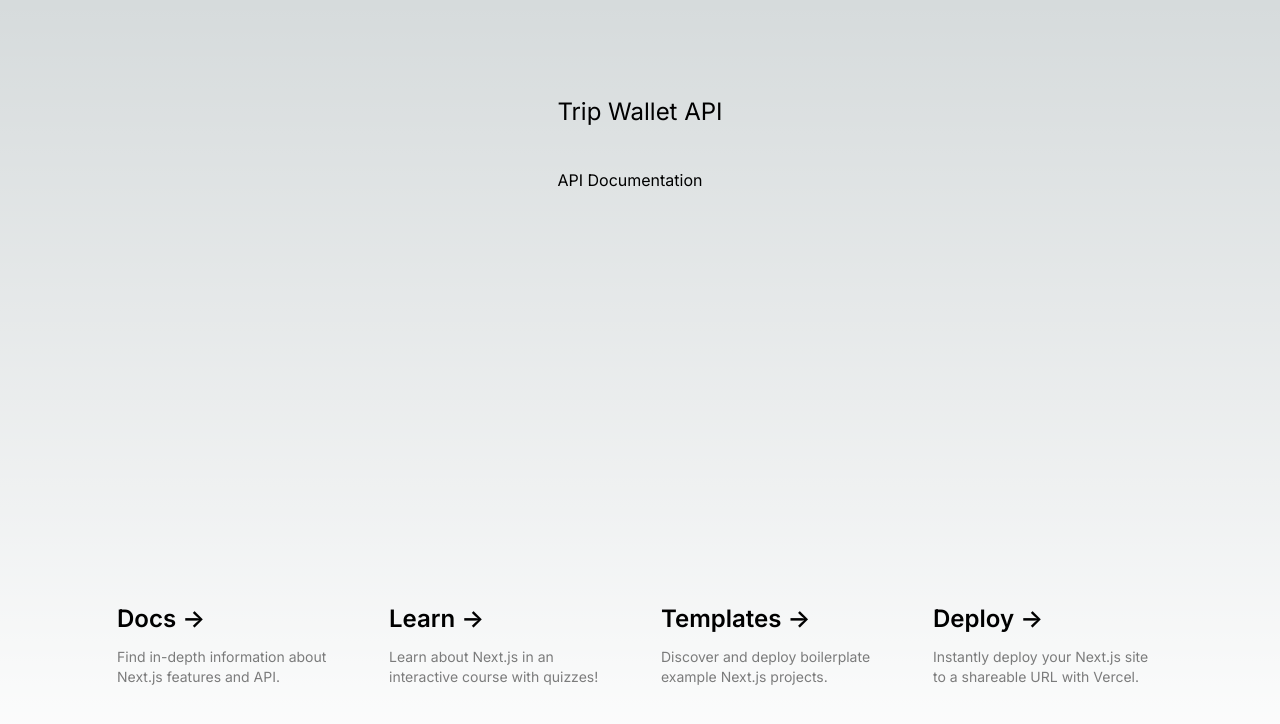
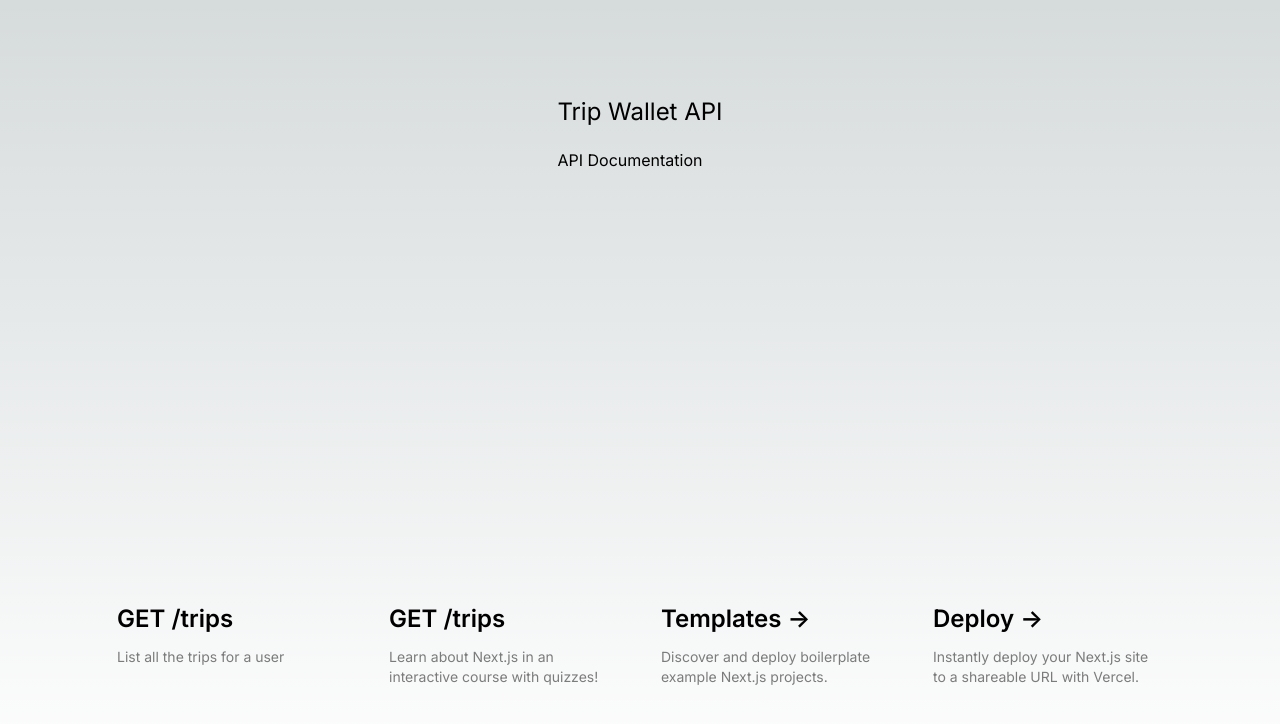
Before and after one commit to thatgirldorian/trip-wallet, a Next.js app: page / in a window 1280 px wide. Shown: the top 724 px of the page. Built offline with nearby package versions, Linux system fonts and the light colour scheme.

Commit message:
Added API copy

```diff
--- a/pages/index.js
+++ b/pages/index.js
@@ -9,8 +9,8 @@ export default function Home() {
       className={`flex min-h-screen flex-col items-center justify-between p-24 ${inter.className}`}
     >
       <div>
-        <p className="text-2xl pb-10">Trip Wallet API</p>
-        <p>API Documentation</p>
+        <p className="text-2xl pb-5">Trip Wallet API</p>
+        <p className="pb-5">API Documentation</p>
       </div>
 
       <div className="mb-32 grid text-center lg:mb-0 lg:grid-cols-4 lg:text-left">
@@ -20,14 +20,9 @@ export default function Home() {
           target="_blank"
           rel="noopener noreferrer"
         >
-          <h2 className={`mb-3 text-2xl font-semibold`}>
-            Docs{" "}
-            <span className="inline-block transition-transform group-hover:translate-x-1 motion-reduce:transform-none">
-              -&gt;
-            </span>
-          </h2>
+          <h2 className={`mb-3 text-2xl font-semibold`}>GET /trips </h2>
           <p className={`m-0 max-w-[30ch] text-sm opacity-50`}>
-            Find in-depth information about Next.js features and API.
+            List all the trips for a user
           </p>
         </a>
 
@@ -37,12 +32,7 @@ export default function Home() {
           target="_blank"
           rel="noopener noreferrer"
         >
-          <h2 className={`mb-3 text-2xl font-semibold`}>
-            Learn{" "}
-            <span className="inline-block transition-transform group-hover:translate-x-1 motion-reduce:transform-none">
-              -&gt;
-            </span>
-          </h2>
+          <h2 className={`mb-3 text-2xl font-semibold`}>GET /trips</h2>
           <p className={`m-0 max-w-[30ch] text-sm opacity-50`}>
             Learn about Next.js in an interactive course with&nbsp;quizzes!
           </p>
```
